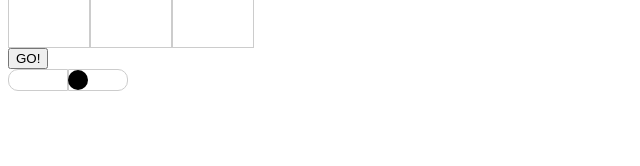
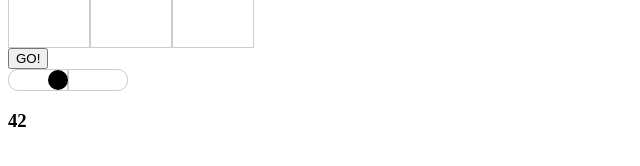
Before and after one commit to randikasennen/simple-board-game, a React (Create React App) app: page / in a window 1280 px wide. Shown: the part 206-372 px from the top of the page, without its empty margins (0-640 px from the left). Built offline with nearby package versions, Linux system fonts and the light colour scheme.

Commit message:
Fix issue with Slider

```diff
--- a/src/components/Slider/index.js
+++ b/src/components/Slider/index.js
@@ -1,14 +1,25 @@
+import { useEffect } from 'react';
+
 import './style.css';
 
 export default function Slider(props) {
-    const { sliderValue, duration } = props;
+    const { duration, onChangeSliderValue } = props;
     const animationDuration = (duration / 1000.0 * 2.0 * 100.0 ) + 's';
+
+    useEffect(() => {
+        const indicator = getComputedStyle(document.getElementById("indicator"));
+
+        const interval = setInterval(() => {
+            const sliderValue = parseInt(indicator.getPropertyValue('margin-left'));
+            onChangeSliderValue(sliderValue);
+        }, duration);
+    }, [])
 
     return (
         <div className="slider-container">
             <div className="slider left"></div>
             <div className="slider right"></div>
-            <div className="indicator" style={{ animationDuration }}></div>
+            <div className="indicator" id="indicator" style={{ animationDuration }}></div>
         </div>
     )
 }
--- a/src/pages/Game/index.js
+++ b/src/pages/Game/index.js
@@ -1,4 +1,4 @@
-import { useState, useEffect } from 'react';
+import { useState } from 'react';
 
 import './style.css';
 import Board from '../../components/Board';
@@ -9,17 +9,21 @@ export default function Game() {
   const [ playerPosition, setPlayerPosition ] = usePosition();
   const [ sliderValue, setSliderValue ] = useState(0);
 
-  const duration = 3;
+  const duration = 50;
 
-  useEffect(() => {
-    const interval = setInterval(() => setSliderValue(sliderValue => (sliderValue + 1) % 101), duration);
-  }, [])
+  const handleOnClickGo = () => {
+    if(sliderValue >= 45 && sliderValue <= 55) {
+        setPlayerPosition(playerPosition => (playerPosition + 1) % 9);
+    }
+  }
+
 
   return (
     <div>
       <Board />
-      <button onClick={() => setPlayerPosition((playerPosition + 1) % 9)}>GO!</button>
-      <Slider sliderValue={sliderValue} duration={duration}/>
+      <button onClick={handleOnClickGo}>GO!</button>
+      <Slider duration={duration} onChangeSliderValue={(sliderValue) => setSliderValue(sliderValue)}/>
+      <h3>{sliderValue}</h3>
     </div>
   );
 }
```
